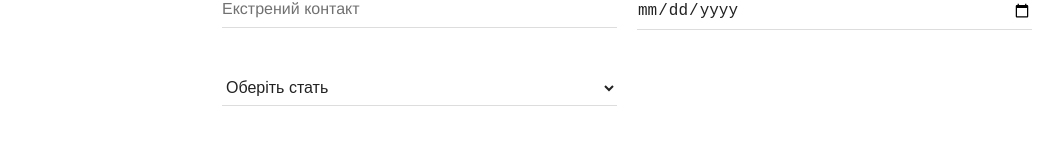
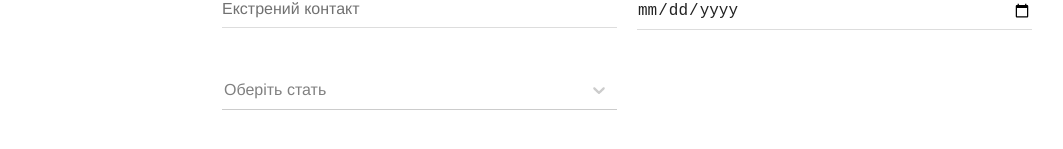
Before and after one commit to HomeFU/home-fu-frontend-public, a React (Vite) app in the folder home-fu/: page /profile in a window 1280 px wide. Shown: the part 357-506 px from the top of the page, without its empty margins (108-1171 px from the left). Built offline with nearby package versions, Linux system fonts and the light colour scheme; a web font is replaced by a local one.

Commit message:
feature/created custom select

```diff
--- a/home-fu/package.json
+++ b/home-fu/package.json
@@ -21,6 +21,7 @@
     "react-dom": "^19.0.0",
     "react-hook-form": "^7.54.2",
     "react-redux": "^9.2.0",
+    "react-select": "^5.10.1",
     "react-spinners": "^0.15.0",
     "sass": "^1.85.1"
   },
--- a/home-fu/src/pages/Profile/Profile.tsx
+++ b/home-fu/src/pages/Profile/Profile.tsx
@@ -2,8 +2,28 @@ import type React from "react"
 import { useState, useRef } from "react"
 import styles from "./profile.module.scss"
 import cameraIcon from "..//..//assets/icons/cameraIcon.svg"
+import Select, { SingleValue } from 'react-select';
+
+type Option = {
+    value: string;
+    label: string;
+};
 
 export const Profile: React.FC = () => {
+    const options = [
+        { value: 'man', label: 'Чоловіча' },
+        { value: 'woman', label: 'Жіноча' },
+        { value: 'other', label: 'Інша' },
+    ];
+
+    const [selectedOption, setSelectedOption] = useState<Option | null>(null);
+
+
+    const handleChange = (selected:SingleValue<Option> ) => {
+        setSelectedOption(selected);
+        //console.log(selected?.value)
+    };
+
     const [avatar, setAvatar] = useState<string | null>(null)
     const fileInputRef = useRef<HTMLInputElement>(null)
 
@@ -91,12 +111,31 @@ export const Profile: React.FC = () => {
                         <span className={styles.fieldLabel}>Дата народження</span>
                     </div>
                     <div className={styles.field}>
-                        <select className={styles.fieldInput}>
-                            <option value="">Оберіть стать</option>
-                            <option value="male">Чоловіча</option>
-                            <option value="female">Жіноча</option>
-                            <option value="other">Інша</option>
-                        </select>
+                        <Select
+                            value={selectedOption}
+                            onChange={handleChange}
+                            options={options}
+                            placeholder="Оберіть стать"
+                            styles={{
+                                control: (base) => ({
+                                    ...base,
+                                    border: 'none',
+                                    borderBottom: '1px solid #ccc',
+                                    borderRadius: 0,
+                                    boxShadow: 'none',
+                                    backgroundColor: 'transparent',
+                                    minHeight: '40px',
+                                    padding: 0
+                                }),
+                                indicatorSeparator: () => ({
+                                    display: 'none',
+                                }),
+                                valueContainer: (base) => ({
+                                    ...base,
+                                    padding: 0,
+                                }),
+                            }}
+                        />
                     </div>
                 </div>
             </div>
--- a/home-fu/src/pages/Profile/profile.module.scss
+++ b/home-fu/src/pages/Profile/profile.module.scss
@@ -154,3 +154,10 @@
       }
   }
 }
+
+.css-13cymwt-control {
+  border: none;
+}
+// .selectSex {
+//   border: none;
+// }
```
Also changed, not shown: 1 other file (tests, documents, lock files or other folders).
